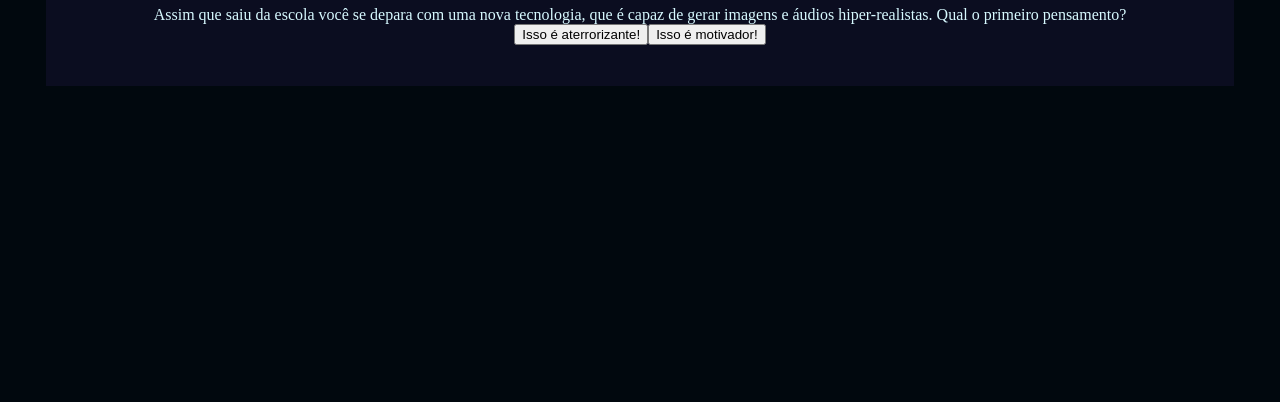
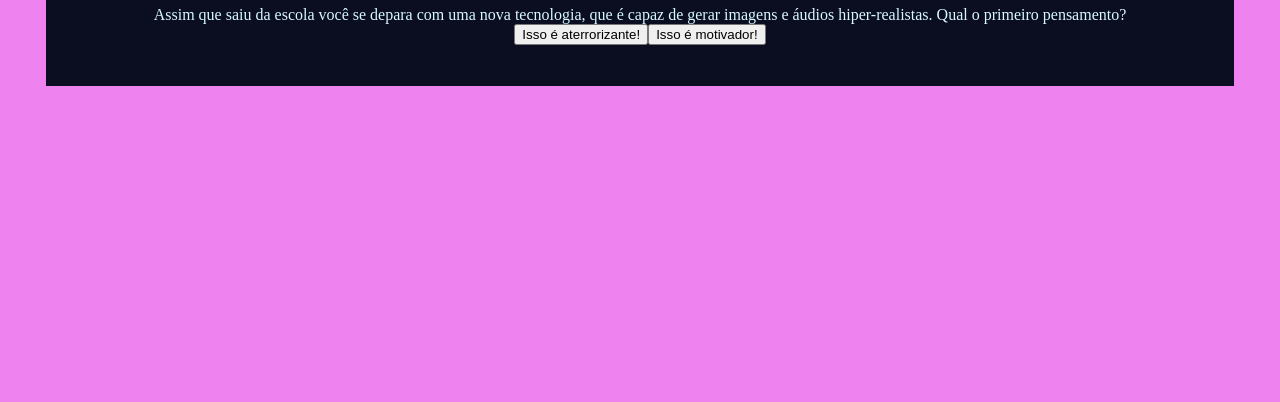
Before and after one commit to LucianeMarcoSabbi/TarefasEmbaixadores, a plain HTML site: page index.html in a window 1280 px wide. Shown: the part 414-816 px from the top of the page. Drawn offline with Linux system fonts and the light colour scheme.

Commit message:
Update style.css

```diff
--- a/style.css
+++ b/style.css
@@ -1,5 +1,5 @@
 :root {
-  --cor-fundo: #01080E;
+  --cor-fundo: #ee82ee;
   --cor-principal: #0B0D20 ;
   --cor-secundaria: #212333;
   --cor-destaque: #2BDEFD;
```
